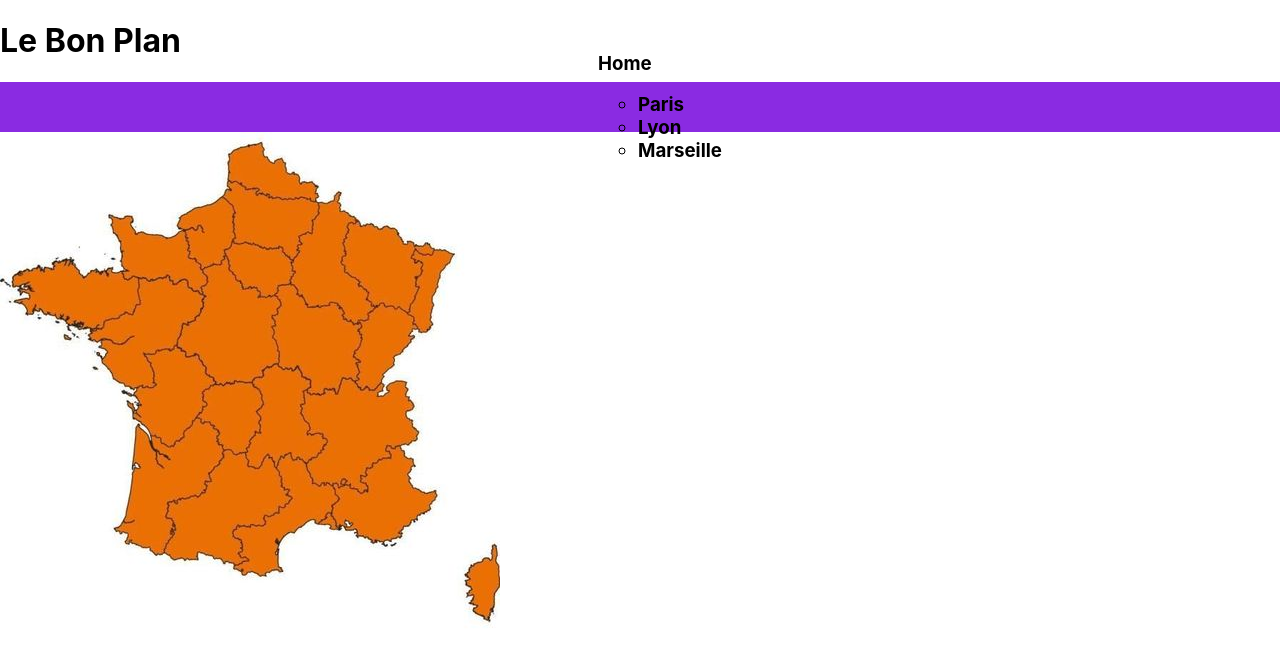
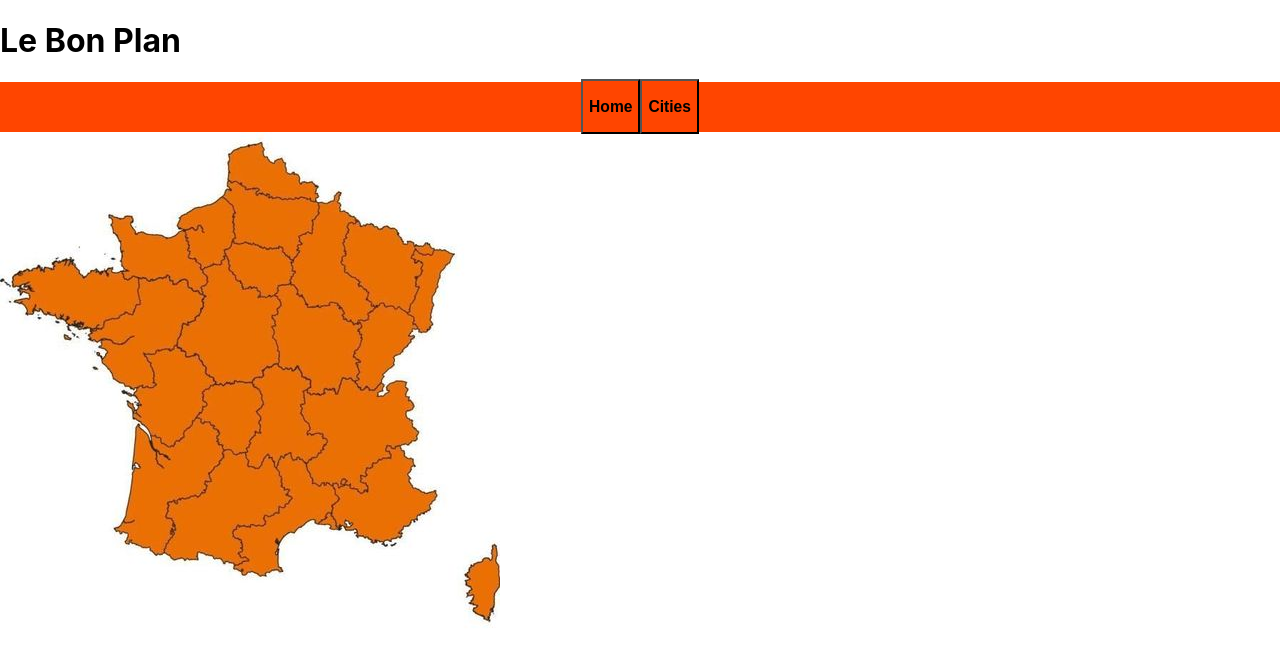
Before and after one commit to AlexandreC93/lebonplan, a React (Create React App) app in the folder client/: page / in a window 1280 px wide. Shown: the top 662 px of the page. Built offline with nearby package versions, Linux system fonts and the light colour scheme.

Commit message:
photoFrance bouton navbar

```diff
--- a/client/src/App.css
+++ b/client/src/App.css
@@ -40,8 +40,18 @@
 
 nav{
   height: 50px;;
-  background: blueviolet;
+  background: orangered;
   display:flex;
   align-items: center;
   justify-content: center;
 }
+
+.img{
+  justify-content: center;
+  text-align: center;
+}
+
+button{
+  background-color:orangered;
+  text-align: start;
+}
--- a/client/src/components/Home.jsx
+++ b/client/src/components/Home.jsx
@@ -8,7 +8,7 @@ export default function Home() {
         <div>
             <h1>Le Bon Plan</h1>
             <NavBar />
-            <img src={carteFrance}></img>
+            <img src={carteFrance} className="img"></img>
         </div>
     )
 }
--- a/client/src/components/NavBar.jsx
+++ b/client/src/components/NavBar.jsx
@@ -1,18 +1,29 @@
-import React  from 'react'
+import React from 'react'
 
 export default function NavBar() {
     return (
+        // <nav>
+        //     <ul className="list">
+        //         <h3>Home </h3>
+        //         <h3>
+        //             <ul>
+        //                 <li>Paris</li>
+        //                 <li>Lyon</li>
+        //                 <li>Marseille</li>
+        //             </ul>
+        //         </h3>
+
+        //     </ul>
+
+        // </nav>
         <nav>
-            <ul className="list">
-                <h3>Home </h3>
-                <h3>
-                    <ul>
-                        <li>Paris</li>
-                        <li>Lyon</li>
-                        <li>Marseille</li>
-                    </ul>
-                </h3>
-            </ul>
+            <button>
+                <h3>Home</h3>
+            </button>
+            <button>
+                <h3> Cities</h3>
+            </button>
+
         </nav>
     )
 }
```
